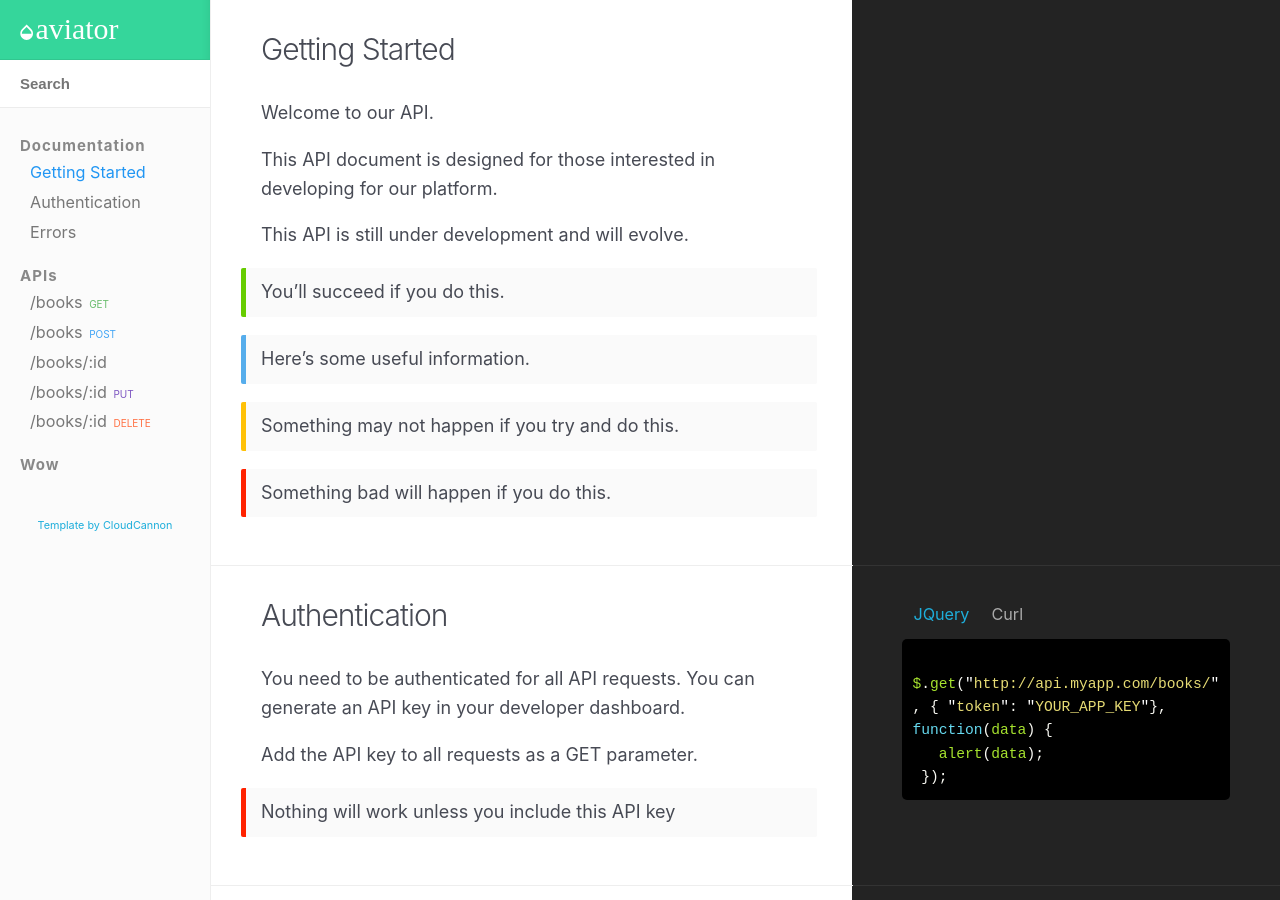
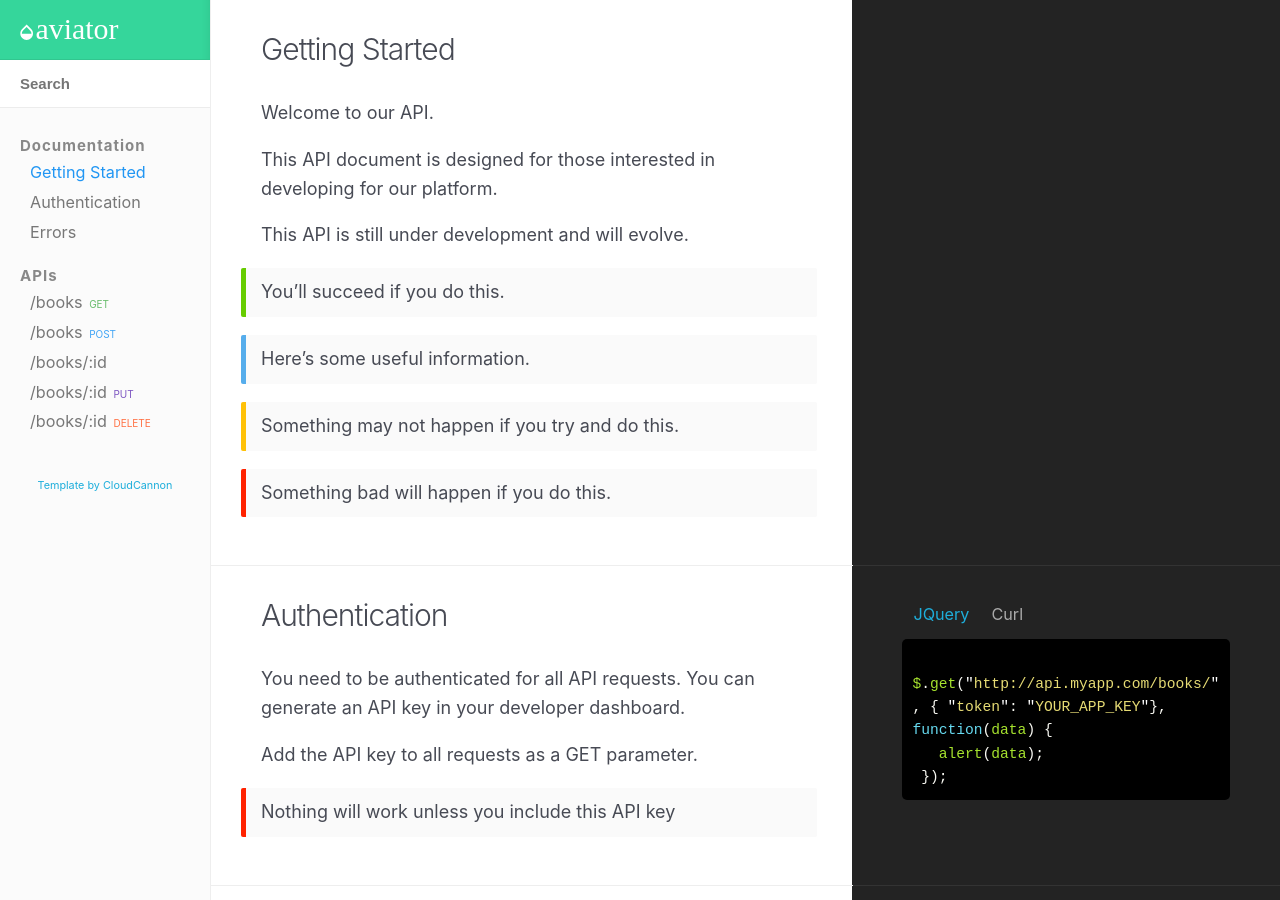
Before and after one commit to bloeys/idc-docs, a Jekyll site: the page built from index.html, in a window 1280 px wide and 900 px high. Built offline with Jekyll 4.4.1, drawn with Linux system fonts in a browser that asks for light colours; nearby versions of some CDN libraries.

Commit message:
Update _config.yml

```diff
--- a/_config.yml
+++ b/_config.yml
@@ -19,9 +19,6 @@ collections:
   api:
     title: APIs
     position: 2
-  mystuff:
-    title: Wow
-    position: 3
 plugins:
   - jekyll-sitemap
   - jekyll-seo-tag
```
